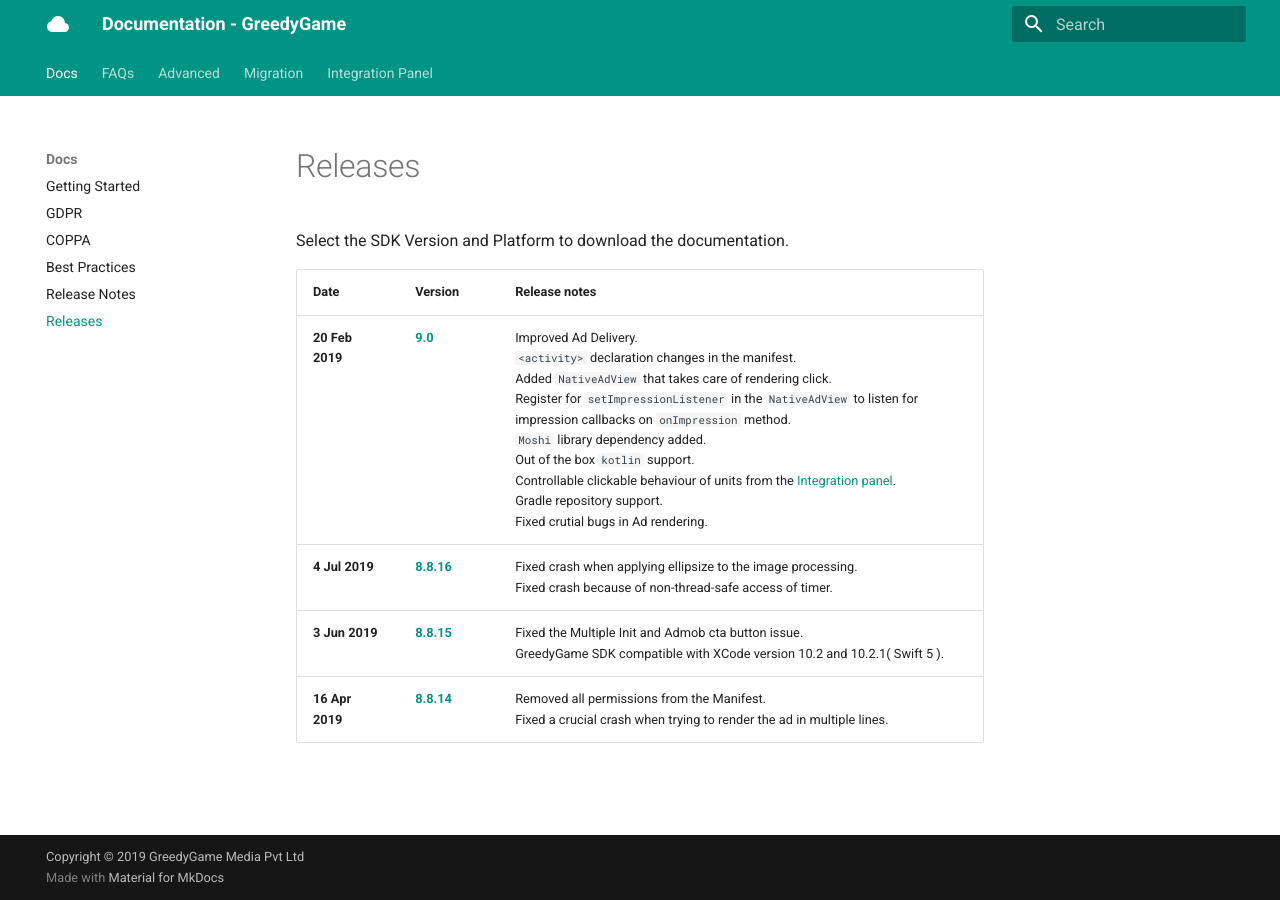
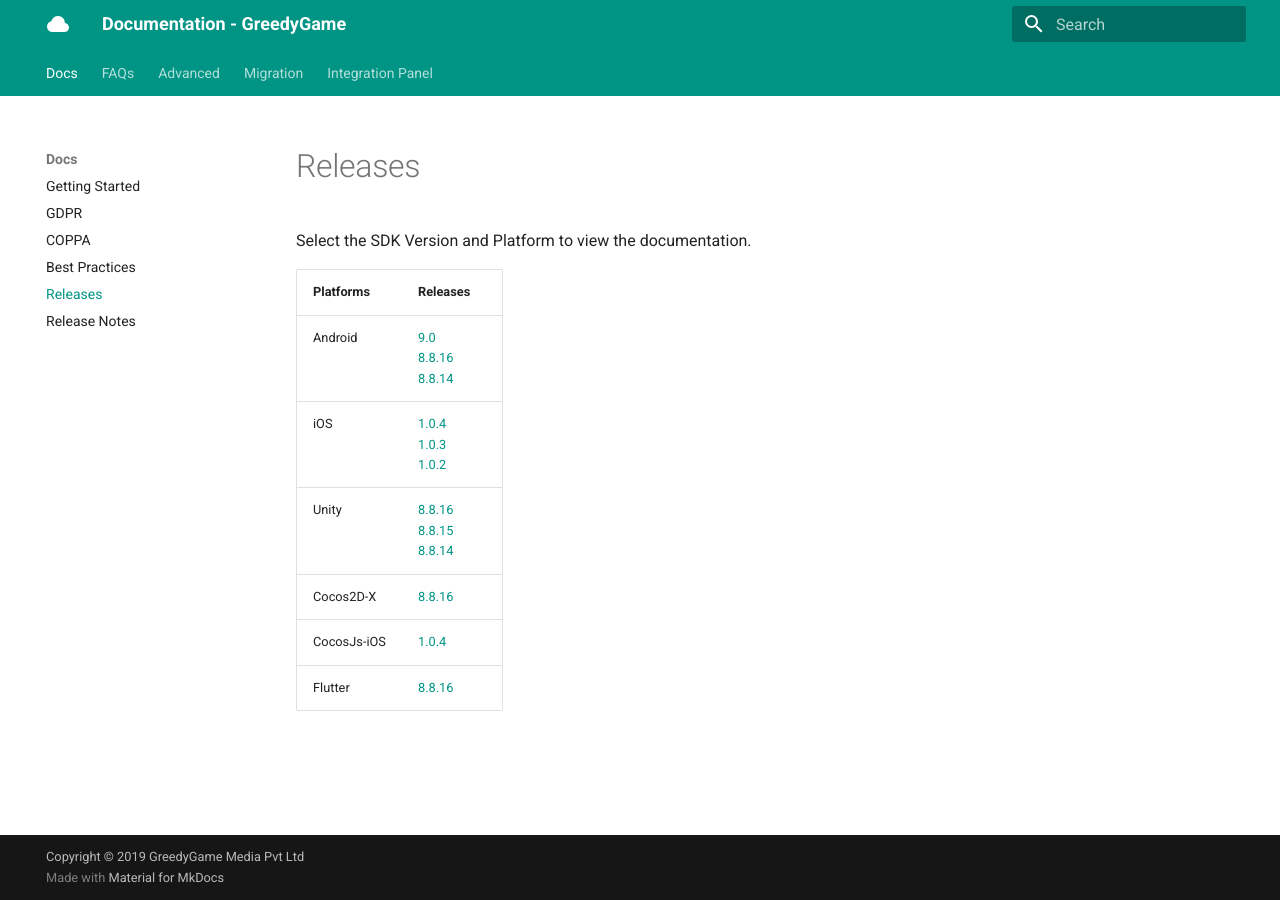
Before and after one commit to GreedyGame/greedygame-docs, an MkDocs documentation site: the page built from docs/releases.md, in a window 1280 px wide. Built offline with MkDocs 1.6.1 and Material for MkDocs 9.7.7, drawn with Linux system fonts in a browser that asks for light colours.

Commit message:
Changed the format of going to releases for each platforms

```diff
--- /dev/null
+++ b/docs/android-releases.md
@@ -0,0 +1,3 @@
+Date | Version | Release notes
+--- | --- | ---
+<b>20 Feb 2019</b> | <b><a href="/sdk9.0/">9.0</a></b> | Improved Ad Delivery.<br> `<activity>` declaration changes in the manifest.<br> Added `NativeAdView` that takes care of rendering click.<br> Register for `setImpressionListener` in the `NativeAdView` to listen for impression callbacks on `onImpression` method.<br> `Moshi` library dependency added.<br> Out of the box `kotlin` support.<br> Controllable clickable behaviour of units from the [Integration panel](https://integration.greedygame.com).<br> Gradle repository support.<br> Fixed crutial bugs in Ad rendering.
--- a/docs/releases.md
+++ b/docs/releases.md
@@ -1,8 +1,17 @@
-Select the SDK Version and Platform to download the documentation.
+Select the SDK Version and Platform to view the documentation.
 
-Date | Version | Release notes
+Platforms | Releases
+--- | ---
+Android | <a href="/android">9.0</a> <br><a target="_blank" rel="noopener noreferrer" href="https://integration-panel.s3.amazonaws.com/documentation/sdk8.8.16/Android-Native-8.8.16.pdf">8.8.16</a><br><a target="_blank" rel="noopener noreferrer" href="https://s3.amazonaws.com/integration-panel/documentation/sdk8.8.14/Android-Native-8.8.14.pdf">8.8.14</a>
+iOS | <a target="_blank" rel="noopener noreferrer" href="https://integration-panel.s3.amazonaws.com/documentation/sdk8.8.16/iOS-1.0.4.pdf">1.0.4</a><br><a target="_blank" rel="noopener noreferrer" href="https://s3.amazonaws.com/integration-panel/documentation/sdk8.8.15/iOS-1.0.3.pdf">1.0.3</a><br><a target="_blank" rel="noopener noreferrer" href="https://s3.amazonaws.com/integration-panel/documentation/sdk8.8.14/iOS-1.0.2.pdf">1.0.2</a>
+Unity | <a target="_blank" rel="noopener noreferrer" href="https://integration-panel.s3.amazonaws.com/documentation/sdk8.8.16/Unity-8.8.16.pdf">8.8.16</a><br><a target="_blank" rel="noopener noreferrer" href="https://s3.amazonaws.com/integration-panel/documentation/sdk8.8.15/Unity-8.8.15.pdf">8.8.15</a><br><a target="_blank" rel="noopener noreferrer" href="https://s3.amazonaws.com/integration-panel/documentation/sdk8.8.14/Unity-8.8.14.pdf">8.8.14</a>
+Cocos2D-X | <a target="_blank" rel="noopener noreferrer" href="https://integration-panel.s3.amazonaws.com/documentation/sdk8.8.16/Cocos2Dx-8.8.16.pdf">8.8.16</a>
+CocosJs-iOS | <a target="_blank" rel="noopener noreferrer" href="https://integration-panel.s3.amazonaws.com/documentation/sdk8.8.16/CocosJS-iOS-1.0.4.pdf">1.0.4</a>
+Flutter | <a target="_blank" rel="noopener noreferrer" href="https://integration-panel.s3.amazonaws.com/documentation/sdk8.8.16/Flutter-1.0.0.pdf">8.8.16</a>
+
+<!-- Date | Version | Release notes
 --- | --- | ---
 <b>20 Feb 2019</b> | <b><a href="/sdk9.0/">9.0</a></b> | Improved Ad Delivery.<br> `<activity>` declaration changes in the manifest.<br> Added `NativeAdView` that takes care of rendering click.<br> Register for `setImpressionListener` in the `NativeAdView` to listen for impression callbacks on `onImpression` method.<br> `Moshi` library dependency added.<br> Out of the box `kotlin` support.<br> Controllable clickable behaviour of units from the [Integration panel](https://integration.greedygame.com).<br> Gradle repository support.<br> Fixed crutial bugs in Ad rendering.
 <b>4 Jul 2019</b> | <b><a href="/sdk8.8.16/">8.8.16</a></b> | Fixed crash when applying ellipsize to the image processing. <br> Fixed crash because of non-thread-safe access of timer.
 <b>3 Jun 2019</b> | <b><a href="/sdk8.8.15/">8.8.15</a></b> | Fixed the Multiple Init and Admob cta button issue. <br> GreedyGame SDK compatible with XCode version 10.2 and 10.2.1( Swift 5 ).
-<b>16 Apr 2019</b> | <b><a href="/sdk8.8.14">8.8.14</a></b> | Removed all permissions from the Manifest. <br>Fixed a crucial crash when trying to render the ad in multiple lines.
+<b>16 Apr 2019</b> | <b><a href="/sdk8.8.14">8.8.14</a></b> | Removed all permissions from the Manifest. <br>Fixed a crucial crash when trying to render the ad in multiple lines. --!>
--- a/mkdocs.yml
+++ b/mkdocs.yml
@@ -16,8 +16,8 @@
     - GDPR: gdpr.md
     - COPPA: coppa.md
     - Best Practices: best_practices.md
+    - Releases: releases.md
     - Release Notes: release-notes.md
-    - Releases: releases.md
   - FAQs:
     - General: general-faq.md
     - Financial: financial-faq.md
```
Also changed, not shown: docs/index.md (+1 -5 lines).
